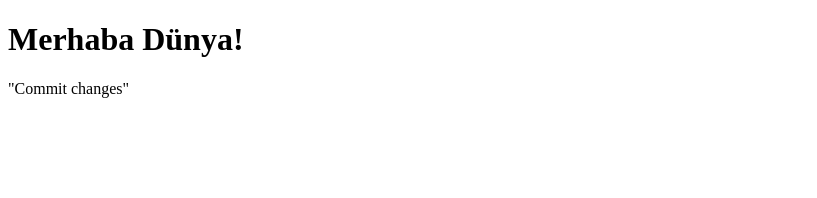
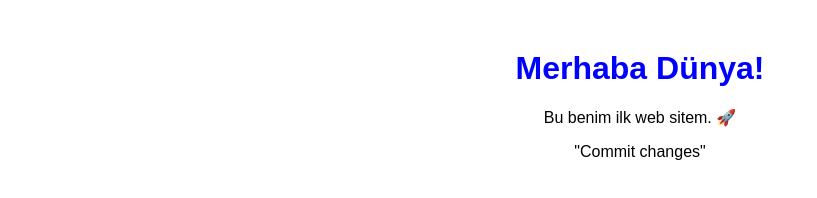
Before and after one commit to canthandle8/my-portfolio, a plain HTML site: page index.html in a window 1280 px wide. Shown: the whole page, without its empty margins (0-817 px from the left). Drawn offline with Linux system fonts and the light colour scheme.

Commit message:
index.html

```diff
--- a/index.html
+++ b/index.html
@@ -1,10 +1,15 @@
 <!DOCTYPE html>
 <html>
 <head>
-    <title>Benim Portföyüm</title>
+    <title>Portföyüm</title>
+    <style>
+        body { font-family: Arial; text-align: center; margin-top: 50px; }
+        h1 { color: blue; }
+    </style>
 </head>
 <body>
     <h1>Merhaba Dünya!</h1>
+    <p>Bu benim ilk web sitem. 🚀</p>
 </body>
 </html>
 "Commit changes"
```
